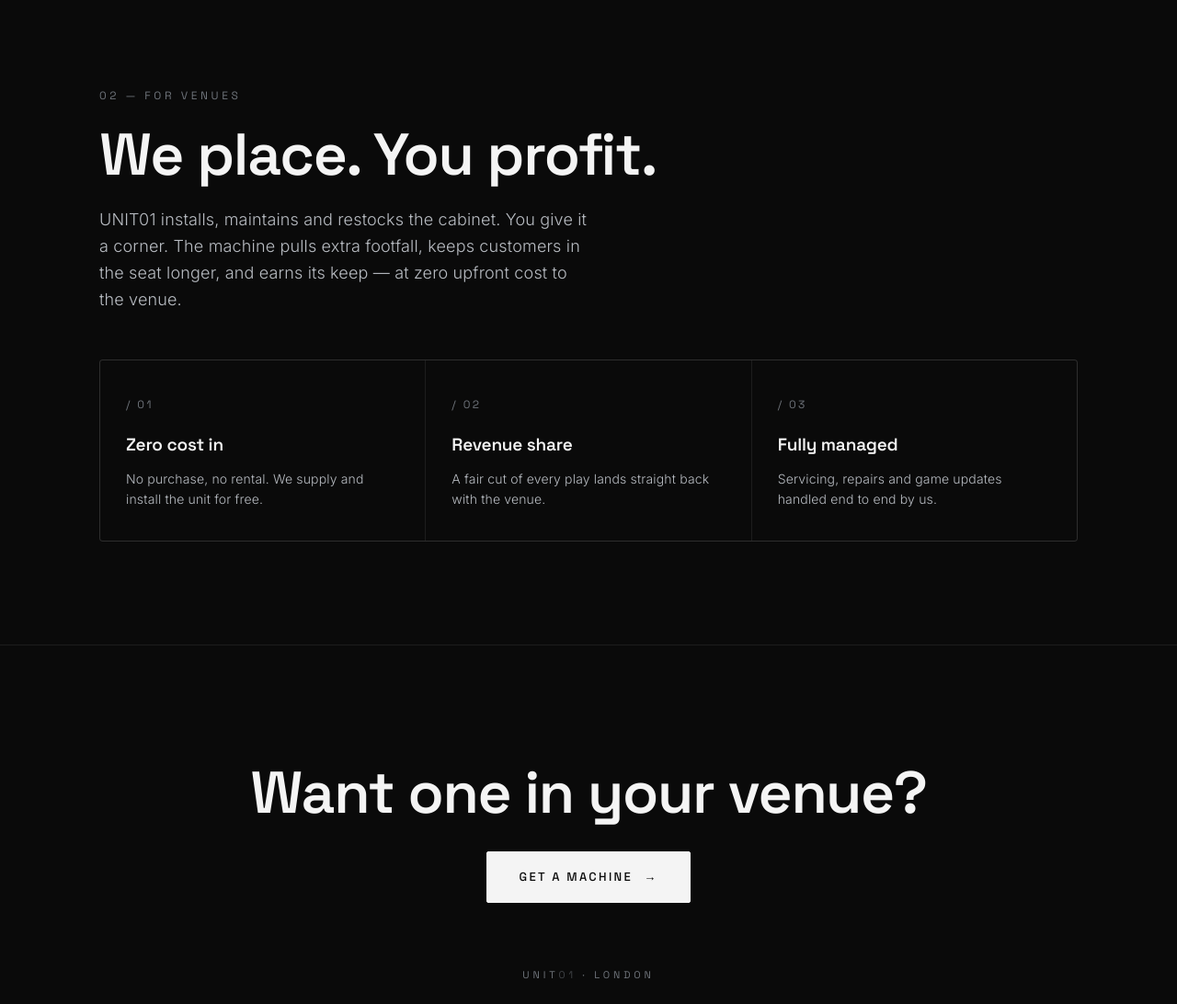
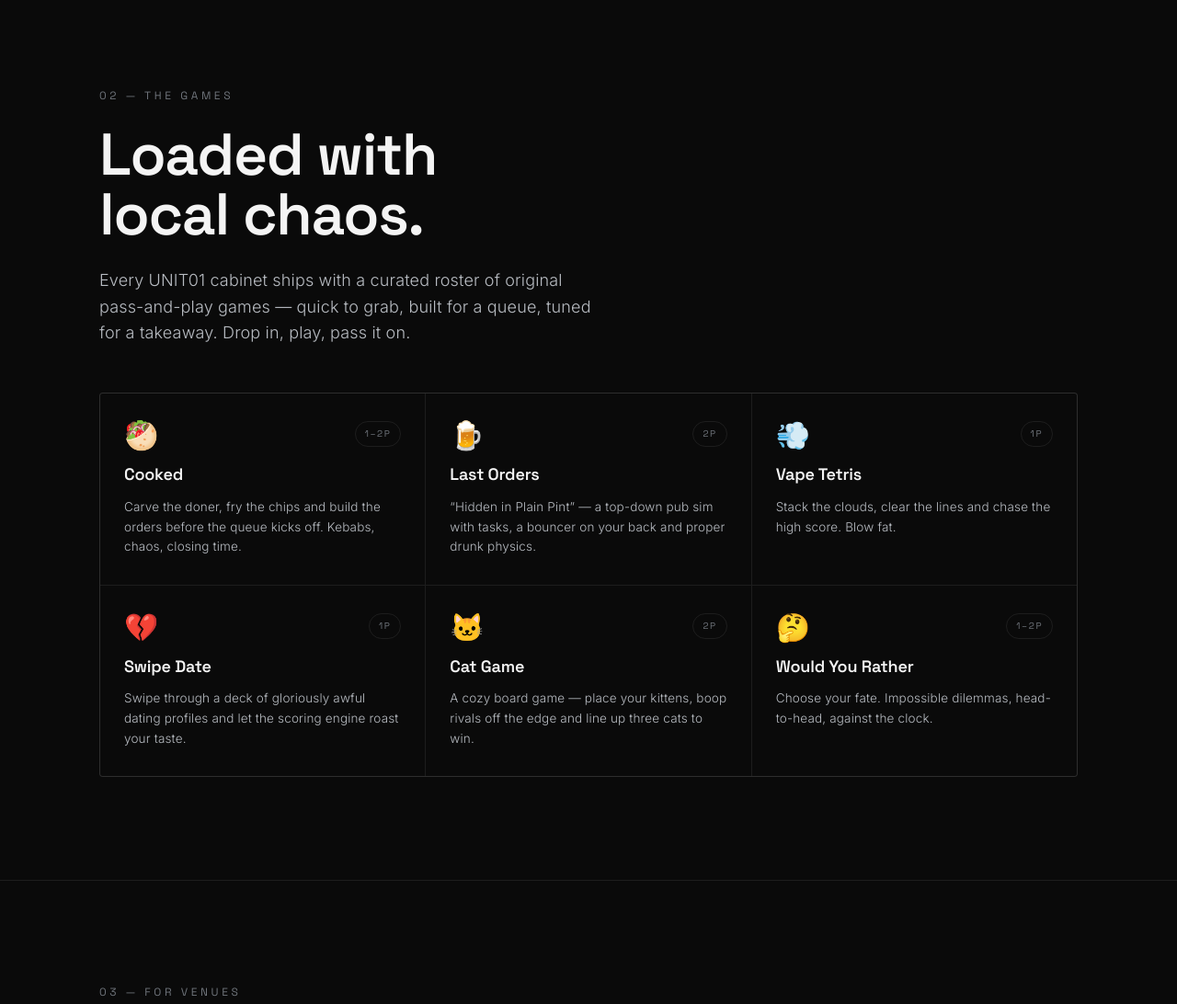
Before and after one commit to covenseduction-cell/unit01, a plain HTML site: page index.html in a window 1280 px wide. Shown: the part 1660-2752 px from the top of the page at 92% size. Drawn offline with Linux system fonts and the light colour scheme.

Commit message:
Add The Games section + header nav link

```diff
--- a/index.html
+++ b/index.html
@@ -119,6 +119,19 @@
     transition: color 0.3s var(--ease), border-color 0.3s var(--ease), background 0.3s var(--ease);
   }
   .nav-contact:hover { color: var(--bg); background: var(--white); border-color: var(--white); }
+
+  .nav-links { display: flex; align-items: center; gap: 22px; }
+  .nav-link {
+    font-family: "Space Grotesk", sans-serif;
+    font-size: 12px;
+    font-weight: 500;
+    letter-spacing: 0.22em;
+    text-transform: uppercase;
+    color: var(--silver);
+    text-decoration: none;
+    transition: color 0.3s var(--ease);
+  }
+  .nav-link:hover { color: var(--white); }
 
   /* ---------- Hero ---------- */
   .hero {
@@ -295,6 +308,22 @@
   .feature h3 { font-family: "Space Grotesk", sans-serif; font-weight: 600; font-size: 19px; margin: 18px 0 10px; color: var(--white); letter-spacing: -0.01em; }
   .feature p { font-size: 14px; color: var(--silver); font-weight: 300; }
 
+  /* offset for fixed header when jumping to a section */
+  section[id] { scroll-margin-top: 84px; }
+
+  /* The Games — game grid */
+  .games-grid { display: grid; grid-template-columns: repeat(3, 1fr); gap: 1px; margin-top: 50px; background: var(--line); border: 1px solid var(--line); border-radius: 4px; overflow: hidden; }
+  .game-card { background: var(--bg); padding: 30px 26px; display: flex; flex-direction: column; gap: 14px; transition: background 0.4s var(--ease); }
+  .game-card:hover { background: var(--bg-soft); }
+  .game-card .gc-top { display: flex; align-items: flex-start; justify-content: space-between; gap: 12px; }
+  .game-card .emoji { font-size: 30px; line-height: 1; }
+  .game-card .players { font-family: "Space Grotesk", sans-serif; font-size: 10px; letter-spacing: 0.16em; text-transform: uppercase; color: var(--silver-dim); border: 1px solid var(--line); border-radius: 999px; padding: 5px 10px; white-space: nowrap; }
+  .game-card h3 { font-family: "Space Grotesk", sans-serif; font-weight: 600; font-size: 18px; letter-spacing: -0.01em; color: var(--white); }
+  .game-card p { font-size: 13.5px; color: var(--silver); font-weight: 300; margin-top: -4px; }
+  @media (max-width: 900px) { .games-grid { grid-template-columns: repeat(2, 1fr); } }
+  @media (max-width: 600px) { .games-grid { grid-template-columns: 1fr; } }
+  @media (max-width: 520px) { .nav-links { gap: 14px; } .nav-link { letter-spacing: 0.12em; } }
+
   /* ---------- CTA / contact ---------- */
   .cta {
     text-align: center;
@@ -367,7 +396,10 @@
   <header id="header">
     <div class="wrap bar">
       <a href="#top" class="mark">UNIT<span>01</span></a>
-      <a href="mailto:hello@unit01.london?subject=UNIT01%20%E2%80%94%20Venue%20enquiry" class="nav-contact">Contact</a>
+      <nav class="nav-links">
+        <a href="#games" class="nav-link">Games</a>
+        <a href="mailto:hello@unit01.london?subject=UNIT01%20%E2%80%94%20Venue%20enquiry" class="nav-contact">Contact</a>
+      </nav>
     </div>
   </header>
 
@@ -409,11 +441,54 @@
     </div>
   </section>
 
+  <!-- THE GAMES -->
+  <section id="games" class="block">
+    <div class="wrap">
+      <div class="reveal">
+        <span class="index-tag">02 — The Games</span>
+        <h2>Loaded with<br>local chaos.</h2>
+        <p class="lead">Every UNIT01 cabinet ships with a curated roster of original pass-and-play games — quick to grab, built for a queue, tuned for a takeaway. Drop in, play, pass it on.</p>
+      </div>
+      <div class="games-grid reveal">
+        <div class="game-card">
+          <div class="gc-top"><span class="emoji">🥙</span><span class="players">1–2P</span></div>
+          <h3>Cooked</h3>
+          <p>Carve the doner, fry the chips and build the orders before the queue kicks off. Kebabs, chaos, closing time.</p>
+        </div>
+        <div class="game-card">
+          <div class="gc-top"><span class="emoji">🍺</span><span class="players">2P</span></div>
+          <h3>Last Orders</h3>
+          <p>“Hidden in Plain Pint” — a top-down pub sim with tasks, a bouncer on your back and proper drunk physics.</p>
+        </div>
+        <div class="game-card">
+          <div class="gc-top"><span class="emoji">💨</span><span class="players">1P</span></div>
+          <h3>Vape Tetris</h3>
+          <p>Stack the clouds, clear the lines and chase the high score. Blow fat.</p>
+        </div>
+        <div class="game-card">
+          <div class="gc-top"><span class="emoji">💔</span><span class="players">1P</span></div>
+          <h3>Swipe Date</h3>
+          <p>Swipe through a deck of gloriously awful dating profiles and let the scoring engine roast your taste.</p>
+        </div>
+        <div class="game-card">
+          <div class="gc-top"><span class="emoji">🐱</span><span class="players">2P</span></div>
+          <h3>Cat Game</h3>
+          <p>A cozy board game — place your kittens, boop rivals off the edge and line up three cats to win.</p>
+        </div>
+        <div class="game-card">
+          <div class="gc-top"><span class="emoji">🤔</span><span class="players">1–2P</span></div>
+          <h3>Would You Rather</h3>
+          <p>Choose your fate. Impossible dilemmas, head-to-head, against the clock.</p>
+        </div>
+      </div>
+    </div>
+  </section>
+
   <!-- FOR VENUES -->
   <section id="venues" class="block">
     <div class="wrap">
       <div class="reveal">
-        <span class="index-tag">02 — For Venues</span>
+        <span class="index-tag">03 — For Venues</span>
         <h2>We place. You profit.</h2>
         <p class="lead">UNIT01 installs, maintains and restocks the cabinet. You give it a corner. The machine pulls extra footfall, keeps customers in the seat longer, and earns its keep — at zero upfront cost to the venue.</p>
       </div>
```
